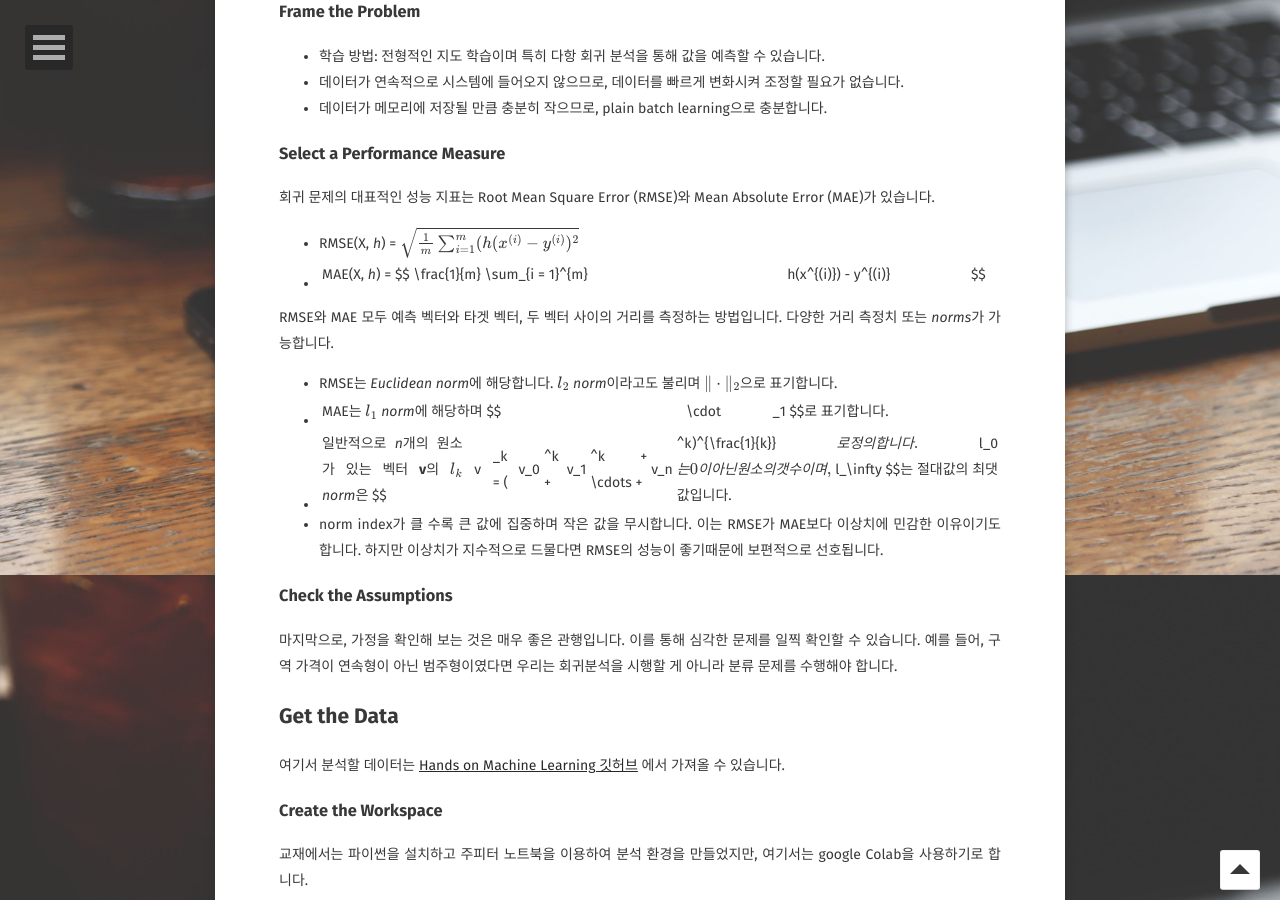
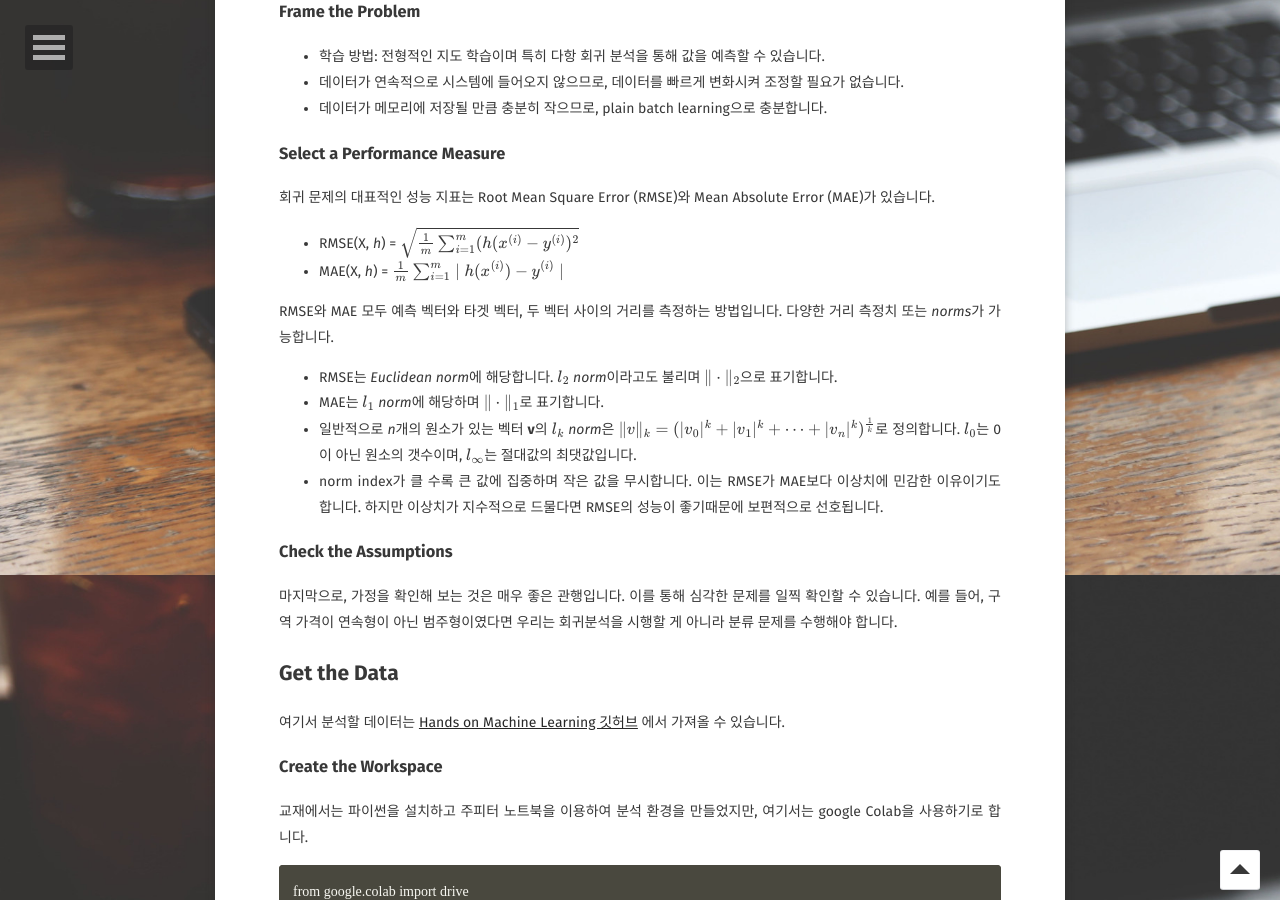
Before and after one commit to sdtrd011/sdtrd011.github.io, a Jekyll site: the page built from _posts/2020-01-30-Chap02.md, in a window 1280 px wide and 900 px high, scrolled down 1225 px. Built offline with Jekyll 4.4.1, drawn with Linux system fonts in a browser that asks for light colours; some web fonts are replaced; formulas are drawn with MathJax 3; comment, search, counter and statistics services are not loaded.

Commit message:
blog-chap02

```diff
--- a/_posts/2020-01-30-Chap02.md
+++ b/_posts/2020-01-30-Chap02.md
@@ -56,12 +56,12 @@ comments: true
 회귀 문제의 대표적인 성능 지표는 Root Mean Square Error (RMSE)와 Mean Absolute Error (MAE)가 있습니다.
 
 * RMSE(X, *h*) = $$ \sqrt{ \frac{1}{m} \sum_{i = 1}^{m} (h(x^{(i)} - y^{(i)} )^2 }$$
-* MAE(X, *h*) = $$ \frac{1}{m} \sum_{i = 1}^{m}|h(x^{(i)}) - y^{(i)}| $$
+* MAE(X, *h*) = $$ \frac{1}{m} \sum_{i = 1}^{m} \mid h(x^{(i)}) - y^{(i)} \mid $$
 
 RMSE와 MAE 모두 예측 벡터와 타겟 벡터, 두 벡터 사이의 거리를 측정하는 방법입니다. 다양한 거리 측정치 또는 *norms*가 가능합니다.
 *  RMSE는 *Euclidean norm*에 해당합니다. $$l_2$$ *norm*이라고도 불리며 $$ \| \cdot \|_2 $$으로 표기합니다.
-* MAE는 $$ l_1 $$ *norm*에 해당하며 $$ || \cdot ||_1 $$로 표기합니다.
-* 일반적으로 *n*개의 원소가 있는 벡터 **v**의 $$ l_k $$ *norm*은 $$ || v||_k = (|v_0|^k + |v_1|^k + \cdots + |v_n|^k)^{\frac{1}{k}} $$로 정의합니다. $$ l_0 $$는 0이 아닌 원소의 갯수이며, $$ l_\infty $$는 절대값의 최댓값입니다.
+* MAE는 $$ l_1 $$ *norm*에 해당하며 $$ \| \cdot \|_1 $$로 표기합니다.
+* 일반적으로 *n*개의 원소가 있는 벡터 **v**의 $$ l_k $$ *norm*은 $$ \| v\|_k = (\lvert v_0 \rvert ^k + \lvert v_1 \rvert ^k + \cdots + \lvert v_n\rvert ^k)^{\frac{1}{k}} $$로 정의합니다. $$ l_0 $$는 0이 아닌 원소의 갯수이며, $$ l_\infty $$는 절대값의 최댓값입니다.
 * norm index가 클 수록 큰 값에 집중하며 작은 값을 무시합니다. 이는  RMSE가 MAE보다 이상치에 민감한 이유이기도 합니다. 하지만 이상치가 지수적으로 드물다면 RMSE의 성능이 좋기때문에 보편적으로 선호됩니다.
 
 ### Check the Assumptions
```
